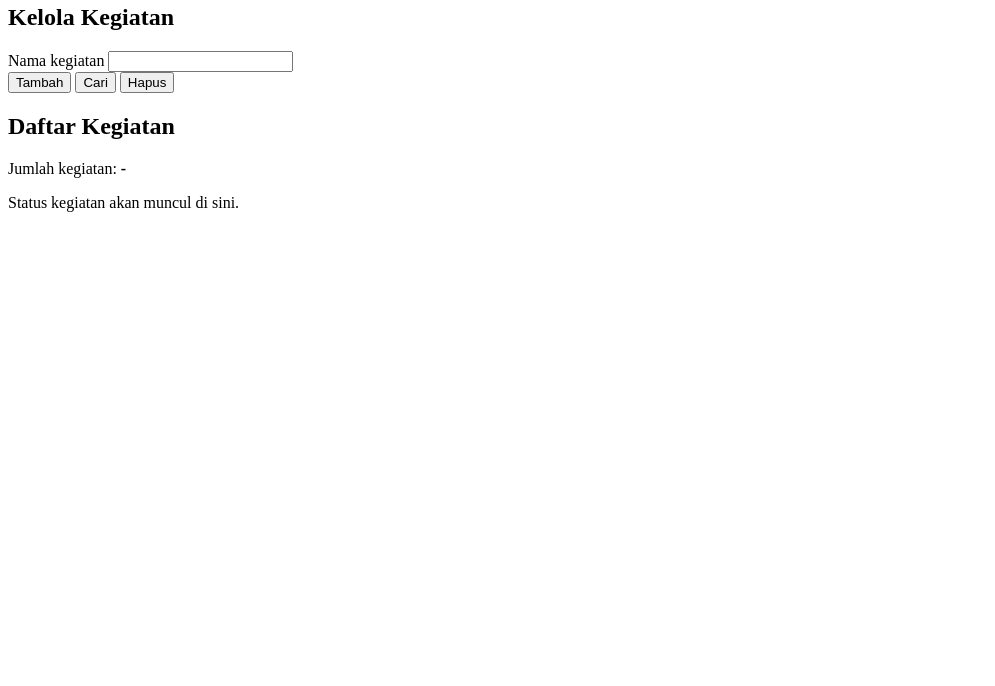
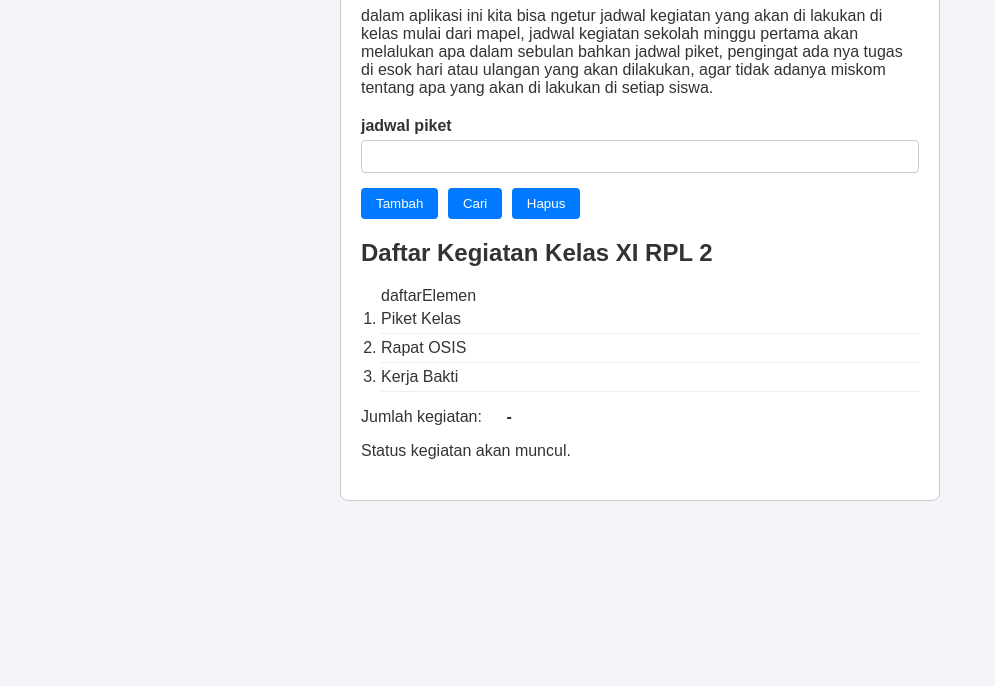
Before and after one commit to lathiifah59-commits/projectAkhir_2026_4427, a plain HTML site: page index.html in a window 1280 px wide. Shown: the part 114-800 px from the top of the page, without its empty margins (0-995 px from the left). Drawn offline with Linux system fonts and the light colour scheme.

Commit message:
update kode

```diff
--- a/index.html
+++ b/index.html
@@ -8,46 +8,50 @@
        Lengkapi judul tab browser pada <title> di bawah.
        Kemudian lengkapi judul utama <h1> dan paragraf deskripsi <p>
        di bagian header halaman. -->
-  <title>Isi judul halaman</title>
+  <title>pengelolaan kegiatan saka bhara</title>
 
   <link rel="stylesheet" href="style.css">
 </head>
 <body>
   <main class="container">
     <header class="kepala-halaman">
-      <h1>Isi judul aplikasi</h1>
-      <p>Isi deskripsi singkat aplikasi di sini.</p>
+      <h1>pengelolaan kegiatan kelas</h1>
+      <p>dalam aplikasi ini kita bisa ngetur jadwal kegiatan yang akan di lakukan di kelas mulai dari mapel,
+         jadwal kegiatan sekolah minggu pertama akan melalukan apa dalam sebulan bahkan
+         jadwal piket, pengingat ada nya tugas di esok hari atau ulangan yang akan dilakukan,
+         agar tidak adanya miskom tentang apa yang akan di lakukan di setiap siswa.
+      </p>
     </header>
 
     <section class="panel" aria-label="Pengelolaan kegiatan">
-      <h2>Kelola Kegiatan</h2>
+      <h2></h2>
 
       <!-- TODO HTML-02:
            Lengkapi label, input teks, placeholder, dan ID semua elemen.
            Acuan ID: inputKegiatan, btnTambah, btnCari, btnHapus.
            Gunakan type="button" pada ketiga tombol. -->
       <div class="form-baris">
-        <label for="">Nama kegiatan</label>
-        <input type="" id="" placeholder="">
+        <label for="">jadwal piket </label>
+          <input type="" id="" placeholder="">
       </div>
 
       <div class="aksi">
-        <button type="button" id="">Tambah</button>
-        <button type="button" id="">Cari</button>
-        <button type="button" id="">Hapus</button>
+        <button type="button" id="btnTambah">Tambah</button>
+        <button type="button" id="btnCari">Cari</button>
+        <button type="button" id="btnHapus">Hapus</button>
       </div>
     </section>
 
     <section class="panel" aria-label="Daftar kegiatan">
-      <h2>Daftar Kegiatan</h2>
+      <h2>Daftar Kegiatan Kelas XI RPL 2</h2>
 
       <!-- TODO HTML-03:
            Lengkapi ID untuk daftar, jumlah, dan pesan status.
            Acuan ID: daftarKegiatan, totalKegiatan, pesanStatus. -->
-      <ol id=""></ol>
+      <ol id="daftarKegiatan">daftarKegiatan</ol>
 
-      <p class="ringkasan">Jumlah kegiatan: <strong id="">-</strong></p>
-      <p id="" aria-live="polite">Status kegiatan akan muncul di sini.</p>
+      <p class="daftarKegiatan">Jumlah kegiatan: <strong id="daftarKegiatan">-</strong></p>
+      <p id="status" aria-live="polite">Status kegiatan akan muncul.</p>
     </section>
   </main>
 
--- a/script.js
+++ b/script.js
@@ -21,15 +21,15 @@ function tampilkanKegiatan(daftar) {
   }
 
   // Disediakan guru: hapus isi daftar sebelum menampilkannya kembali.
-  elemenDaftar.innerHTML = "";
+  elemenDaftar.innerHTML = "daftarElemen";
 
   // TODO JS-01:
   // Perbaiki batas perulangan for berikut agar dimulai dari indeks pertama
   // dan memproses seluruh elemen berdasarkan panjang Array (length).
-  for (let i = 0; i < 0; i++) {
+  for (let i = 0; i < daftar.length; i++) {
     // TODO JS-02:
     // Ganti string kosong dengan elemen Array 'daftar' pada indeks i.
-    const namaKegiatan = "";
+    const namaKegiatan = daftar[i];
 
     // Disediakan guru: pembentukan dan penampilan elemen HTML.
     const item = document.createElement("li");
--- a/style.css
+++ b/style.css
@@ -7,59 +7,102 @@
  */
 
 /* Disediakan guru: ukuran elemen mencakup padding dan border. */
+*
+/* Sediakan guru: ukuran elemen mencakup padding dan border. */
 * {
   box-sizing: border-box;
 }
 
-/* TODO CSS-01: Atur jenis font, warna teks, warna latar belakang,
-   margin, dan padding dasar halaman. */
+/* TODO CSS-01: Atur jenis font, warna teks, warna latar belakang, margin, dan padding dasar halaman. */
 body {
+  font-family: Arial, sans-serif;
+  color: #333333;
+  background-color: #f4f4f9;
+  margin: 0;
+  padding: 20px;
 }
 
-/* TODO CSS-02: Atur lebar konten, posisi, padding, margin,
-   border dan border-radius seperlunya. */
+/* TODO CSS-02: Atur lebar konten, posisi, padding, margin, border dan border-radius seperlunya. */
 .container {
+  max-width: 600px;
+  margin: 0 auto;
+  padding: 20px;
+  background-color: #ffffff;
+  border: 1px solid #cccccc;
+  border-radius: 8px;
 }
 
 .kepala-halaman {
+  margin-bottom: 20px;
 }
 
 .panel {
+  margin-bottom: 20px;
 }
 
-/* TODO CSS-03: Atur ukuran input, padding, jarak antar elemen,
-   warna tombol, dan tampilan yang konsisten. */
+/* TODO CSS-03: Atur ukuran input, padding, jarak antar elemen, warna tombol, dan tampilan yang konsisten. */
 .form-baris {
+  margin-bottom: 15px;
 }
 
 .form-baris label {
+  display: block;
+  margin-bottom: 5px;
+  font-weight: bold;
 }
 
 .form-baris input {
+  width: 100%;
+  padding: 8px;
+  border: 1px solid #ccc;
+  border-radius: 4px;
 }
 
 .aksi {
+  margin-top: 15px;
 }
 
 .aksi button {
+  padding: 8px 15px;
+  margin-right: 5px;
+  background-color: #007bff;
+  color: white;
+  border: none;
+  border-radius: 4px;
+  cursor: pointer;
 }
 
-/* TODO CSS-04: Rapikan daftar kegiatan, jumlah kegiatan, dan pesan
-   status. Bedakan tampilan status berhasil dan gagal. */
+/* TODO CSS-04: Rapikan daftar kegiatan, jumlah kegiatan, dan pesan status. Bedakan tampilan status berhasil dan gagal. */
 #daftarKegiatan {
+  list-style-type: decimal;
+  padding-left: 20px;
+  margin: 10px 0;
 }
 
 #daftarKegiatan li {
+  padding: 5px 0;
+  border-bottom: 1px solid #eee;
 }
 
 .ringkasan {
+  margin-top: 15px;
+  font-weight: bold;
 }
 
 #pesanStatus {
+  margin-top: 10px;
+  padding: 10px;
+  border-radius: 4px;
 }
 
 #pesanStatus.berhasil {
+  background-color: #d4edda;
+  color: #155724;
+  border: 1px solid #c3e6cb;
 }
 
 #pesanStatus.gagal {
+  background-color: #f8d7da;
+  color: #721c24;
+  border: 1px solid #f5c6cb;
 }
```
